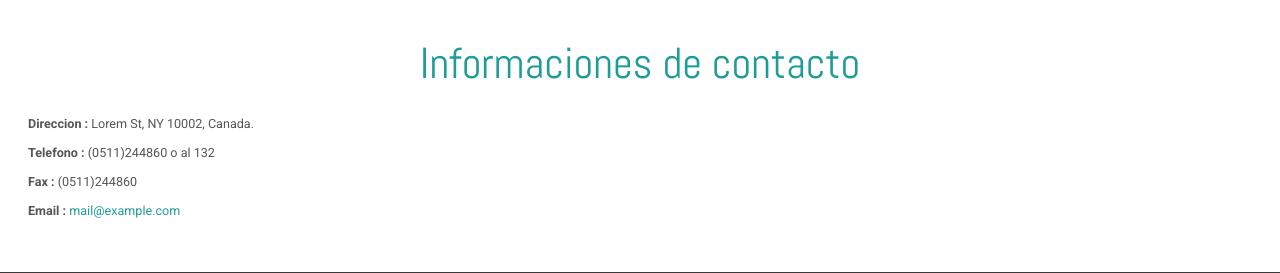
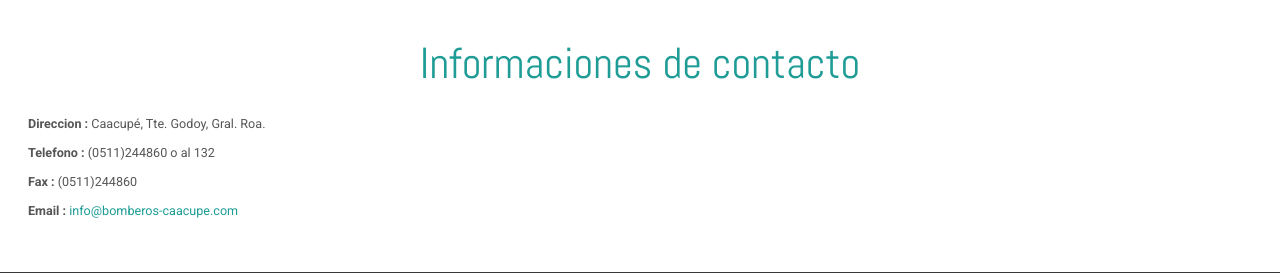
Before and after one commit to Hernaan/k68, a Django app: page /denuncias/contacto in a window 1280 px wide. Shown: the part 1213-1486 px from the top of the page. Run offline with Django 3.2, Linux system fonts and the light colour scheme; a user stored in the database is signed in; some libraries are stand-ins or nearby versions.

Commit message:
Social contacto

```diff
--- a/templates/base/base.html
+++ b/templates/base/base.html
@@ -193,9 +193,9 @@
 					<div class="social-icons">
 						<ul>
 							<li><a href="#"> </a></li>
-							<li><a href="#" class="fb"> </a></li>
+							<li><a href="https://www.facebook.com/K68Caacup%C3%A9-CBVP-Bomberos-Amarillos-699667203424049/" class="fb"> </a></li>
 							<li><a href="#" class="gp"> </a></li>
-							<li><a href="#" class="drb"> </a></li>
+							<li><a href="https://sites.google.com/site/bomberosk68/home" class="drb"> </a></li>
 						</ul>
 						<div class="clearfix"> </div>
 					</div>
--- a/templates/denuncias/contacto_form.html
+++ b/templates/denuncias/contacto_form.html
@@ -26,10 +26,10 @@
 					</div>
 					<div class="contact-form">
 						<h3 class="w3ls-title">Informaciones de contacto</h3>
-						<p><b>Direccion :</b> Lorem St, NY 10002, Canada. </p>
+						<p><b>Direccion :</b> Caacupé, Tte. Godoy, Gral. Roa. </p>
 						<p><b>Telefono :</b> (0511)244860 o al 132</p>
 						<p><b>Fax :</b> (0511)244860</p>
-						<p><b>Email :</b> <a href="mailto:example@mail.com">mail@example.com</a></p>
+						<p><b>Email :</b> <a href="info@bomberos-caacupe.com">info@bomberos-caacupe.com</a></p>
 					</div>
 				</div>
 				<!-- //contact -->
```
Also changed, not shown: db.sqlite3.
